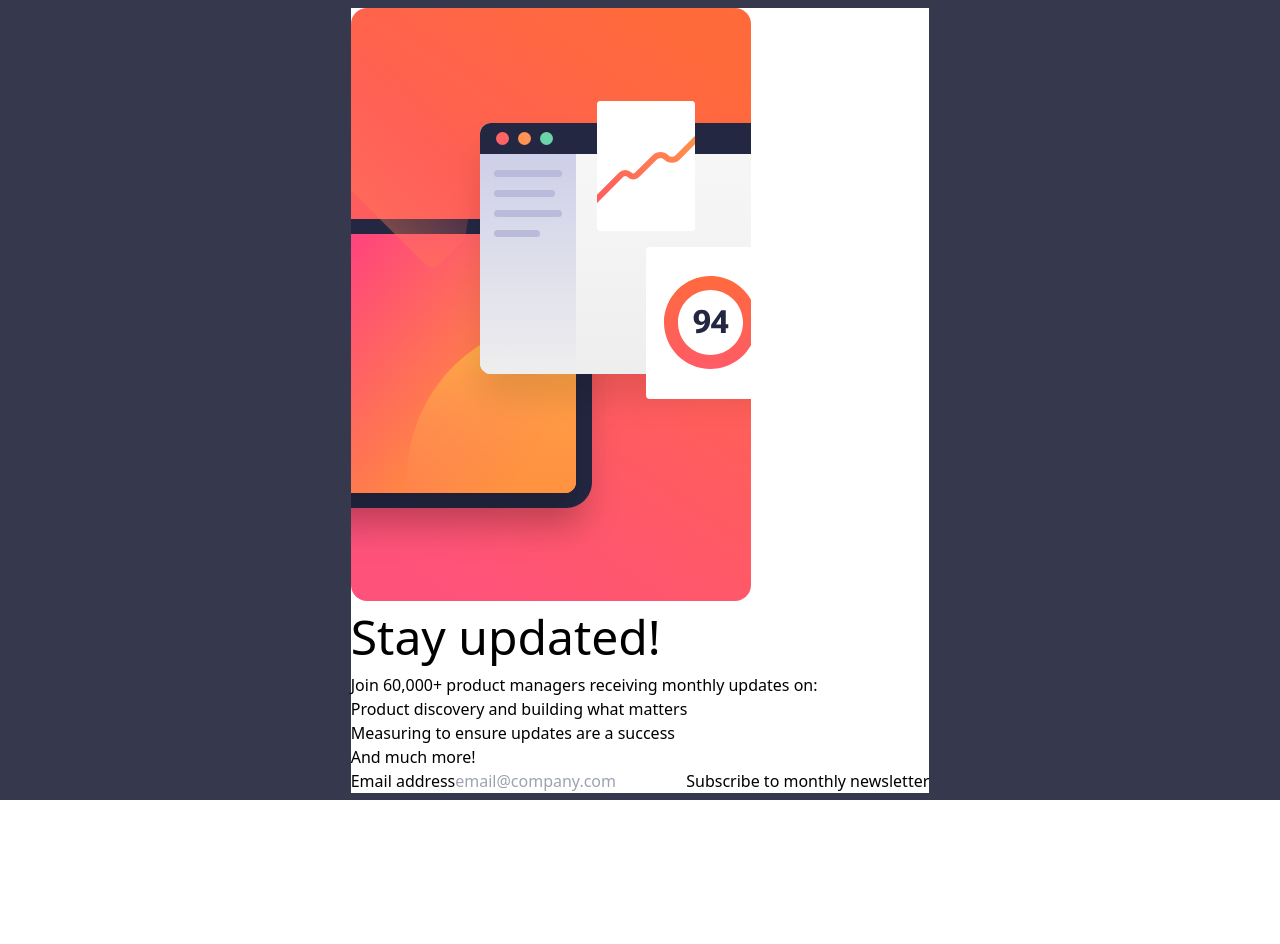
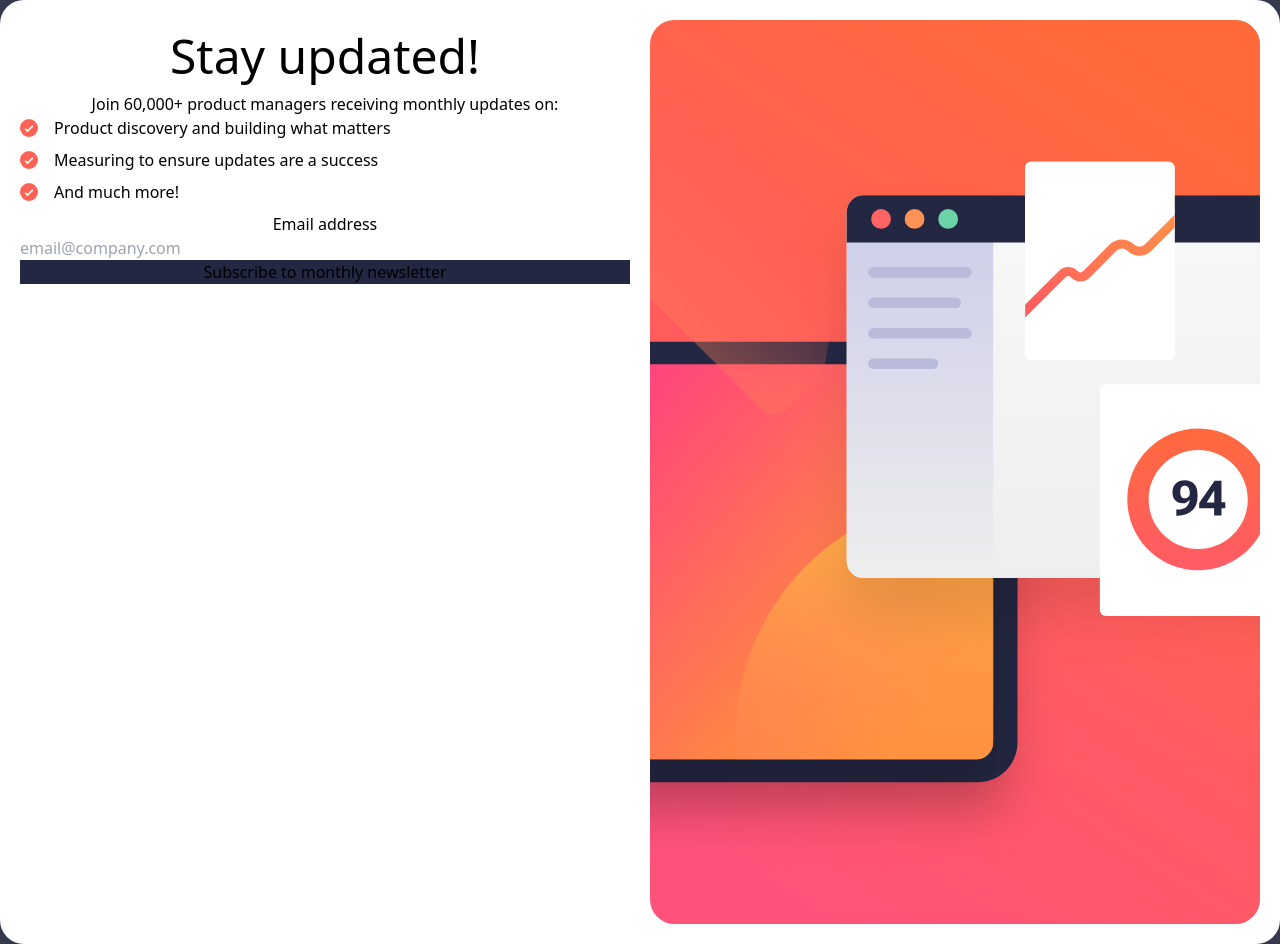
Before and after one commit to mehrnaz98/newsletter-signup-form, a Vue app: page / in a window 1280 px wide. Before the commit the page ends 800 px from the top, so only its background shows below. Built offline with nearby package versions, Linux system fonts and the light colour scheme.

Commit message:
Update output.css

```diff
--- a/src/assets/output.css
+++ b/src/assets/output.css
@@ -554,6 +554,40 @@ video {
   display: none;
 }
 
+.container {
+  width: 100%;
+}
+
+@media (min-width: 640px) {
+  .container {
+    max-width: 640px;
+  }
+}
+
+@media (min-width: 768px) {
+  .container {
+    max-width: 768px;
+  }
+}
+
+@media (min-width: 1024px) {
+  .container {
+    max-width: 1024px;
+  }
+}
+
+@media (min-width: 1280px) {
+  .container {
+    max-width: 1280px;
+  }
+}
+
+@media (min-width: 1536px) {
+  .container {
+    max-width: 1536px;
+  }
+}
+
 .flex {
   display: flex;
 }
@@ -562,8 +596,8 @@ video {
   min-height: 100vh;
 }
 
-.min-w-\[30rem\] {
-  min-width: 30rem;
+.flex-col {
+  flex-direction: column;
 }
 
 .items-center {
@@ -574,9 +608,13 @@ video {
   justify-content: center;
 }
 
-.bg-green-400 {
+.rounded-3xl {
+  border-radius: 1.5rem;
+}
+
+.bg-\[\#232742\] {
   --tw-bg-opacity: 1;
-  background-color: rgb(74 222 128 / var(--tw-bg-opacity));
+  background-color: rgb(35 39 66 / var(--tw-bg-opacity));
 }
 
 .bg-\[\#36384D\] {
@@ -593,18 +631,66 @@ video {
   font-size: 1rem;
 }
 
-.text-\[2rem\] {
-  font-size: 2rem;
-}
-
-.text-\[5rem\] {
-  font-size: 5rem;
-}
-
-.text-\[4rem\] {
-  font-size: 4rem;
-}
-
 .text-\[3rem\] {
   font-size: 3rem;
 }
+
+.custom-list {
+  list-style: none;
+}
+
+.custom-list li {
+  position: relative;
+  display: flex;
+  align-items: center;
+  margin-bottom: 0.5rem;
+}
+
+.custom-list li::before {
+  content: "";
+  display: inline-flex;
+  width: 18px;
+  height: 18px;
+  background-image: url("./images/icon-list.svg");
+  background-size: cover;
+  background-repeat: no-repeat;
+  margin-right: 1rem;
+}
+
+.container {
+  display: flex;
+  flex-direction: column;
+  align-items: center;
+  padding: 20px;
+}
+
+.responsive-image img {
+  width: 100%;
+  height: auto;
+  border-radius: 10px;
+}
+
+.form-section {
+  margin-top: 20px;
+  text-align: center;
+}
+
+@media (min-width: 768px) {
+  .container {
+    flex-direction: row;
+    justify-content: space-between;
+    align-items: flex-start;
+  }
+
+  .responsive-image {
+    flex: 1;
+    order: 2;
+  }
+
+  .form-section {
+    flex: 1;
+    margin-top: 0;
+    margin-right: 20px;
+    order: 1;
+  }
+}
```
